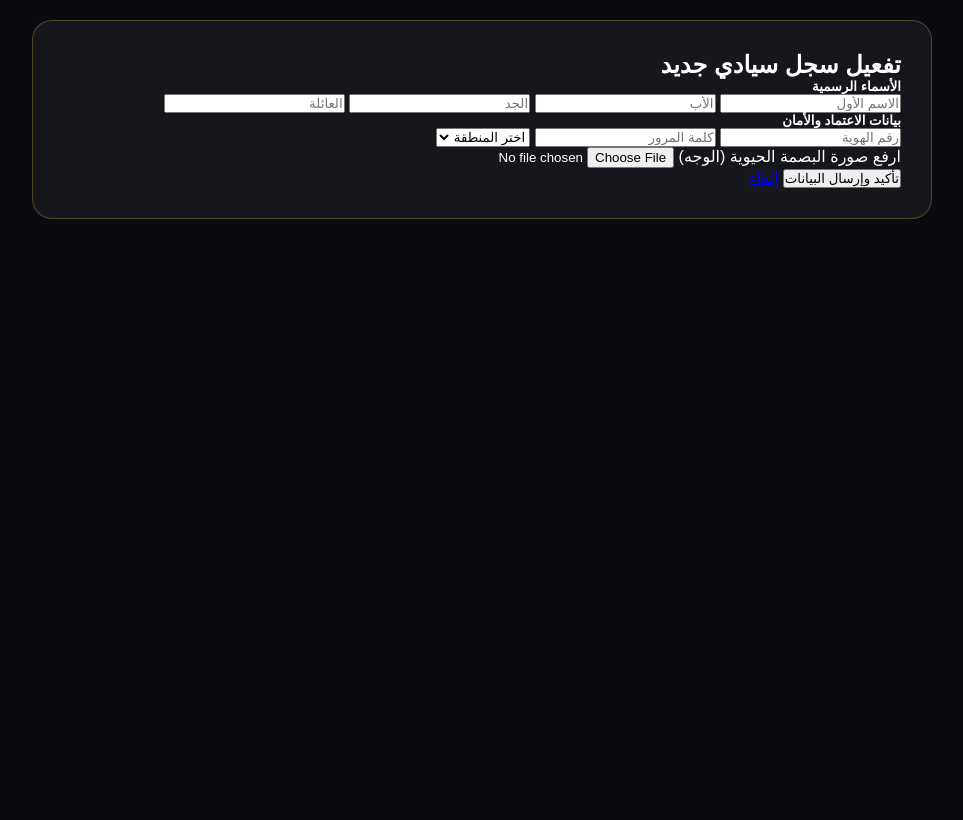
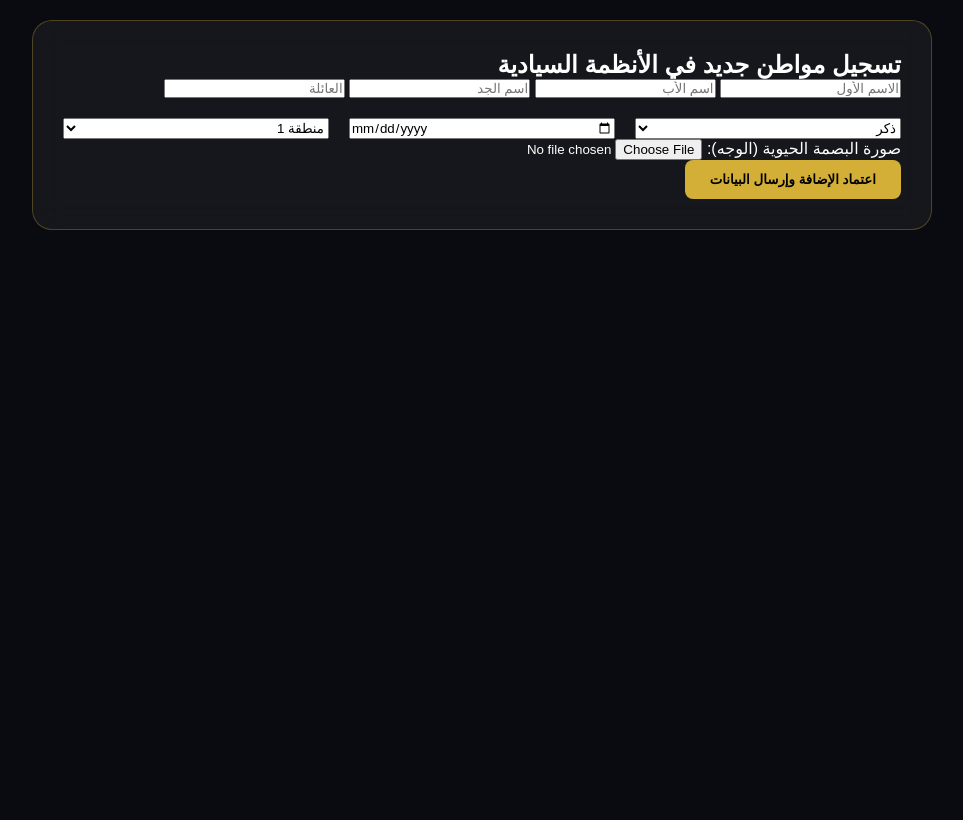
Before and after one commit to sosaskze143/Shadow-Ministry, a Flask app: template templates/add_user.html in a window 1280 px wide. Shown: the whole page, without its empty margins (158-1121 px from the left). Run offline with Flask 3, Linux system fonts and the light colour scheme; the template is opened without the code that fills it, so the values that code supplies are empty.

Commit message:
Revise add_user.html for new user registration

```diff
--- a/templates/add_user.html
+++ b/templates/add_user.html
@@ -1,57 +1,40 @@
 <!DOCTYPE html>
 <html lang="ar" dir="rtl">
 <head>
-    <meta charset="UTF-8">
-    <title>تسجيل سجل جديد | وزارة الظلال</title>
-    <link rel="stylesheet" href="{{ url_for('static', filename='css/style.css') }}">
-    <link rel="manifest" href="{{ url_for('manifest') }}">
-<meta name="theme-color" content="#d4af37">
+    <link rel="stylesheet" href="/static/css/style.css">
+    <title>إضافة مستخدم جديد</title>
 </head>
-<body class="form-page-bg">
-    <div class="container py-4">
-        <div class="glass-card wide-form">
-            <div class="form-head">
-                <i class="fas fa-user-plus gold-text"></i>
-                <h2>تفعيل سجل سيادي جديد</h2>
+<body>
+    <div class="glass-card">
+        <h2>تسجيل مواطن جديد في الأنظمة السيادية</h2>
+        <form action="/admin/add_user" method="POST" enctype="multipart/form-data">
+            <div class="grid-4">
+                <input type="text" name="fname_ar" placeholder="الاسم الأول" required>
+                <input type="text" name="mname_ar" placeholder="اسم الأب" required>
+                <input type="text" name="gname_ar" placeholder="اسم الجد" required>
+                <input type="text" name="lname_ar" placeholder="العائلة" required>
             </div>
 
-            <form action="/api/add_user" method="POST" enctype="multipart/form-data" class="grid-form">
-                <div class="form-section">
-                    <h5 class="section-title">الأسماء الرسمية</h5>
-                    <div class="inputs-grid-4">
-                        <input type="text" name="fname_ar" placeholder="الاسم الأول" required>
-                        <input type="text" name="mname_ar" placeholder="الأب" required>
-                        <input type="text" name="gname_ar" placeholder="الجد" required>
-                        <input type="text" name="lname_ar" placeholder="العائلة" required>
-                    </div>
-                </div>
+            <div class="data-grid mt-20">
+                <select name="gender">
+                    <option value="ذكر">ذكر</option>
+                    <option value="أنثى">أنثى</option>
+                </select>
+                <input type="date" name="dob" placeholder="تاريخ الميلاد">
+                <select name="region">
+                    {% for i in range(1, 26) %}
+                    <option value="منطقة {{ i }}">منطقة {{ i }}</option>
+                    {% endfor %}
+                </select>
+            </div>
 
-                <div class="form-section mt-4">
-                    <h5 class="section-title">بيانات الاعتماد والأمان</h5>
-                    <div class="inputs-grid-3">
-                        <input type="text" name="id_num" placeholder="رقم الهوية" required>
-                        <input type="password" name="pw" placeholder="كلمة المرور" required>
-                        <select name="region">
-                            <option value="" disabled selected>اختر المنطقة</option>
-                            {% for i in range(1, 26) %}<option>المنطقة {{i}}</option>{% endfor %}
-                        </select>
-                    </div>
-                </div>
+            <div class="mt-30">
+                <label class="gold-text">صورة البصمة الحيوية (الوجه):</label>
+                <input type="file" name="face_image" accept="image/*" required>
+            </div>
 
-                <div class="upload-zone mt-4">
-                    <label for="face_img" class="upload-label">
-                        <i class="fas fa-camera-retro"></i>
-                        <span>ارفع صورة البصمة الحيوية (الوجه)</span>
-                        <input type="file" id="face_img" name="face_img" accept="image/*" required>
-                    </label>
-                </div>
-
-                <div class="form-footer mt-4">
-                    <button type="submit" class="btn-submit-gold">تأكيد وإرسال البيانات</button>
-                    <a href="/admin/dashboard" class="btn-cancel">إلغاء</a>
-                </div>
-            </form>
-        </div>
+            <button type="submit" class="btn-gold mt-30">اعتماد الإضافة وإرسال البيانات</button>
+        </form>
     </div>
 </body>
 </html>
```
